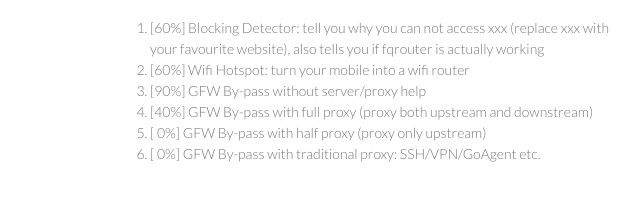
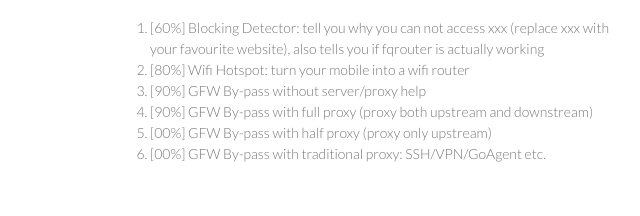
Before and after one commit to fqrouter/fqrouter, a plain HTML site: page index.html in a window 1280 px wide. Shown: the part 584-800 px from the top of the page, 460-1100 px from the left. Drawn offline with Linux system fonts and the light colour scheme.

Commit message:
update project status

```diff
--- a/index.html
+++ b/index.html
@@ -49,11 +49,11 @@ Those devices can enjoy all the benefits provided without worrying about how it
         <ol>
           <li>[60%] Blocking Detector: tell you why you can not access xxx (replace xxx with your favourite website),
           also tells you if fqrouter is actually working</li>
-          <li>[60%] Wifi Hotspot: turn your mobile into a wifi router</li>
+          <li>[80%] Wifi Hotspot: turn your mobile into a wifi router</li>
           <li>[90%] GFW By-pass without server/proxy help</li>
-          <li>[40%] GFW By-pass with full proxy (proxy both upstream and downstream)</li>
-          <li>[ 0%] GFW By-pass with half proxy (proxy only upstream)</li>
-          <li>[ 0%] GFW By-pass with traditional proxy: SSH/VPN/GoAgent etc.</li>
+          <li>[90%] GFW By-pass with full proxy (proxy both upstream and downstream)</li>
+          <li>[00%] GFW By-pass with half proxy (proxy only upstream)</li>
+          <li>[00%] GFW By-pass with traditional proxy: SSH/VPN/GoAgent etc.</li>
         </ol>
       </section>
       <section>
```
